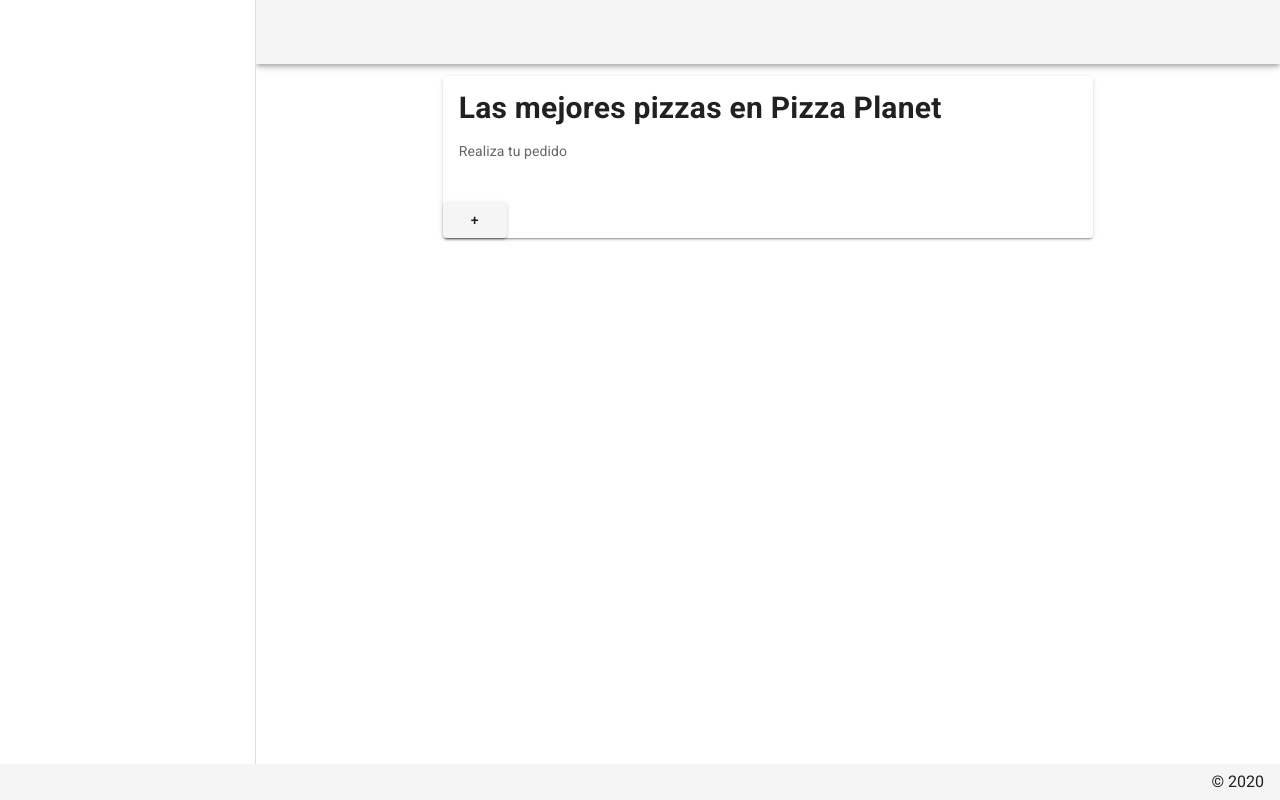
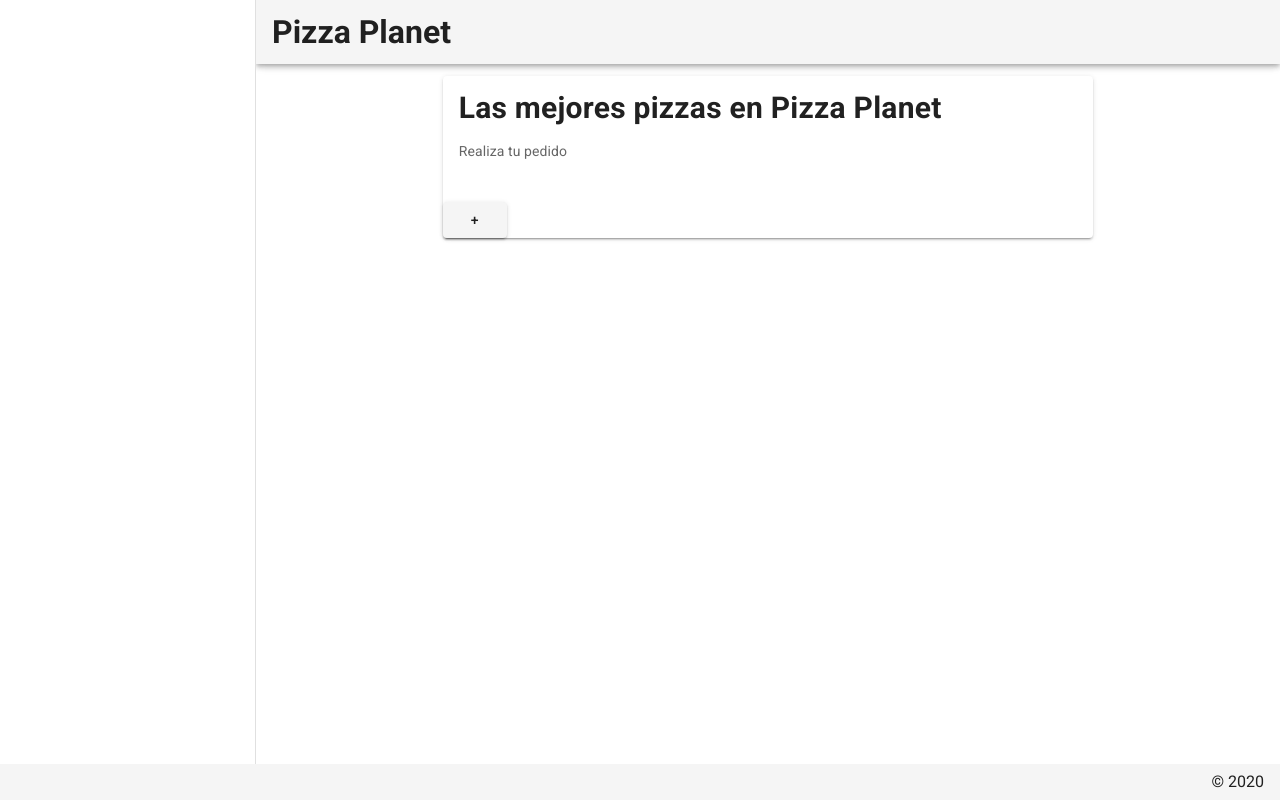
Before and after one commit to D4veCode/PizzaPlanetV2, a Vue app in the folder frontend/pizza-planet-vue/: page / in a window 1280 px wide. Built offline with nearby package versions, Linux system fonts and the light colour scheme.

Commit message:
[Add] Added some text

```diff
--- a/frontend/pizza-planet-vue/src/App.vue
+++ b/frontend/pizza-planet-vue/src/App.vue
@@ -10,7 +10,6 @@
       <v-row justify="center">
         <v-col cols="12" md="8">
           <router-view></router-view>
-
         </v-col>
       </v-row>
   </v-main>
@@ -20,8 +19,8 @@
 
 <script>
 import Footer from './components/Footer.vue';
+import Navigation from './components/Navigation.vue';
 import Navbar from './components/Navbar.vue';
-import Navigation from './components/Navigation.vue';
 
 export default {
   name: 'App',
--- a/frontend/pizza-planet-vue/src/components/Navbar.vue
+++ b/frontend/pizza-planet-vue/src/components/Navbar.vue
@@ -1,6 +1,6 @@
 <template>
     <v-app-bar app>
-    <!-- -->
+    <h1>Pizza Planet</h1>
   </v-app-bar>
 </template>
 
```
